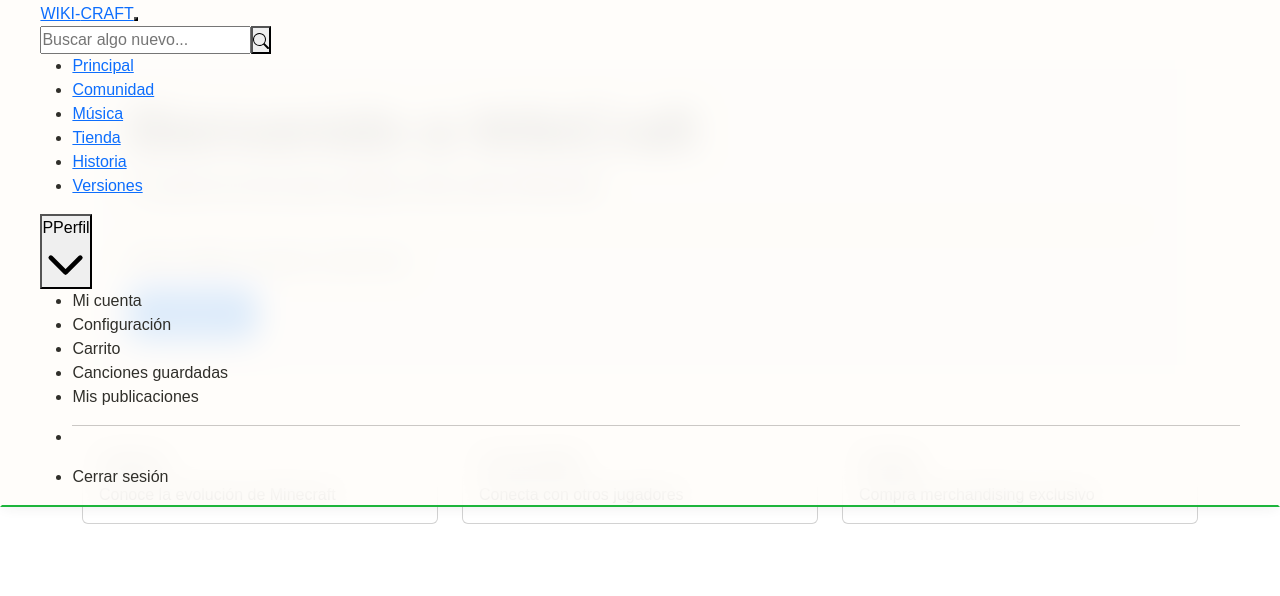
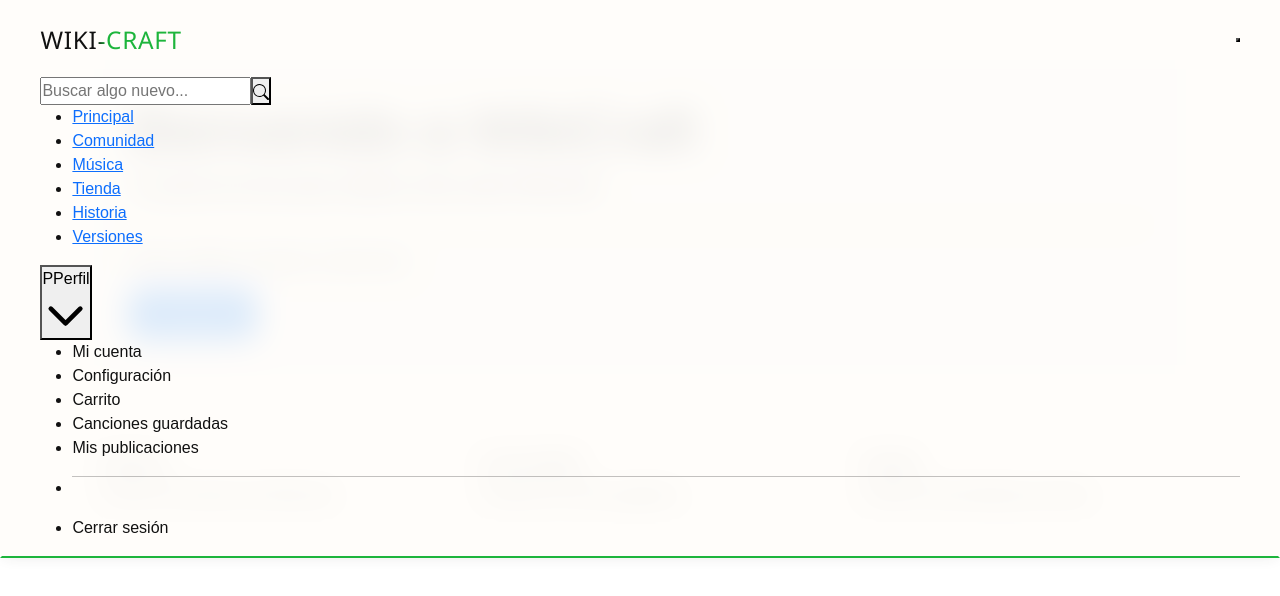
Before and after one commit to Geronimogomez09/ProyectolLasMusumes, a React (Vite) app: page / in a window 1280 px wide. Shown: the top 596 px of the page. Built offline with nearby package versions, Linux system fonts and the light colour scheme; a web font is replaced by a local one.

Commit message:
Agregando estilo al h1

```diff
--- a/src/components/header.jsx
+++ b/src/components/header.jsx
@@ -91,7 +91,7 @@ function Header() {
                             }}
                         >
                             WIKI<span className="header-logo-separator">-</span>
-                            <span className="h1-craft">CRAFT</span>
+                            <span className="h1-craft" >CRAFT</span>
                         </Link>
 
                         {/* Botón hamburguesa que abre o cierra la navegación en móvil.
--- a/src/styles/header.css
+++ b/src/styles/header.css
@@ -1,13 +1,13 @@
 /* ESTILOS GENERALES */
 :root {
-    --header-alto: clamp(55px, 6.2vw, 70px);
+    --header-alto: clamp(55px, 6.2vw, 80px);
 }
 
 .header {
 
     --h-borde: 2px;
     --h-ancho-compacto: 1200px;
-    --h-separacion: clamp(12px, 2.7vw, 42px);
+    --h-separacion: clamp(10px, 2.5vw, 37px);
     --h-pad-x: clamp(20px, 3vw, 48px);
     --h-dur: 480ms;
     --h-ease: cubic-bezier(0.22, 0.8, 0.24, 1);
@@ -59,3 +59,50 @@
     flex-direction: column;
     padding-inline: var(--h-pad-x);
 }
+
+
+/* Alinea en una misma línea el logo y el botón del menú. La altura también se adapta al estado abierto o compacto. */
+
+.header-top-row {
+    display: flex;
+    align-items: center;
+    justify-content: space-between;
+    min-height: calc(var(--h-altura) - 2 * var(--h-borde));
+    transition: min-height var(--h-dur) var(--h-ease);
+}
+
+.header-logo, .h1-craft{
+    font-family: 'Minecrafttitulo', 'Segoe UI', sans;
+    display: inline-flex;
+    align-items: baseline;
+    flex-shrink: 0;
+    font-size: clamp(1.15rem, 1.9vw, 1.75rem);
+    line-height: 1;
+    letter-spacing: 0.03em;
+    white-space: nowrap;
+    color: var(--texto);
+    text-decoration: none;
+    transition: transform 300ms var(--h-ease), opacity 300ms var(--h-ease);
+}
+
+.h1-craft{
+    color: var(--verde);
+}
+
+.header-logo:hover {
+    transform: translateY(-1px);
+    opacity: 0.9;
+}
+
+.header-logo-separator{
+  background: linear-gradient(to right, var(--texto), var(--verde));
+  background-clip: text;
+  -webkit-text-fill-color: transparent;
+  font-size: clamp(1.15rem, 1.9vw, 1.75rem);
+  font-weight: 400;
+  line-height: 0.5;
+  letter-spacing: 0.02em;
+  white-space: nowrap;
+  color: var(--texto);
+  text-decoration: none;
+}
--- a/src/styles/variables.css
+++ b/src/styles/variables.css
@@ -4,7 +4,7 @@
     --verde-claro: #dcefdc;
     --marron: #7a573a;
     --fondo: #e9e9e9;
-    --texto: #302f2a;
+    --texto: #111111;;
     --blanco: #fffdf9;
 }
 
```
